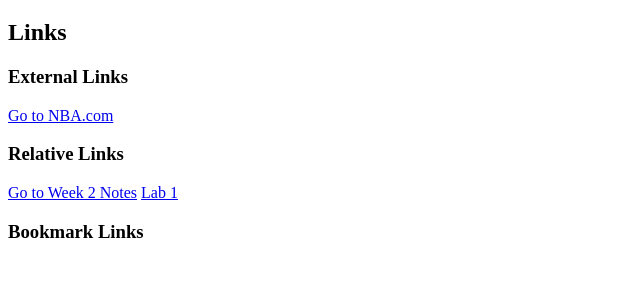
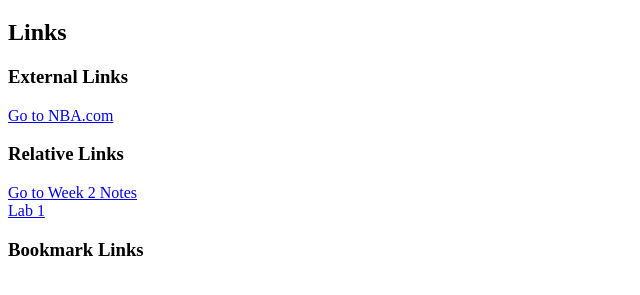
Before and after one commit to zerocuse/ist263, a plain HTML site: page lecturenotes/week3notes.html in a window 1280 px wide. Shown: the part 61-356 px from the top of the page, without its empty margins (0-640 px from the left). Drawn offline with Linux system fonts and the light colour scheme.

Commit message:
Update week3notes.html

```diff
--- a/lecturenotes/week3notes.html
+++ b/lecturenotes/week3notes.html
@@ -10,7 +10,8 @@
                 <h3>External Links</h3> <!--go to another website-->
                     <a href="http://www.nba.com">Go to NBA.com</a>
                 <h3>Relative Links</h3> <!--go to a page within your site-->
-                    <a href="week2notes.html">Go to Week 2 Notes</a>
+                    <a href="week2notes.html">Go to Week 2 Notes</a><br>
+                    <!--pathing to another folder-->
                     <a href="../lab01/grande-bio.html">Lab 1</a>
                 <h3>Bookmark Links</h3> <!--go to another location on the same page-->
     </body>
```
